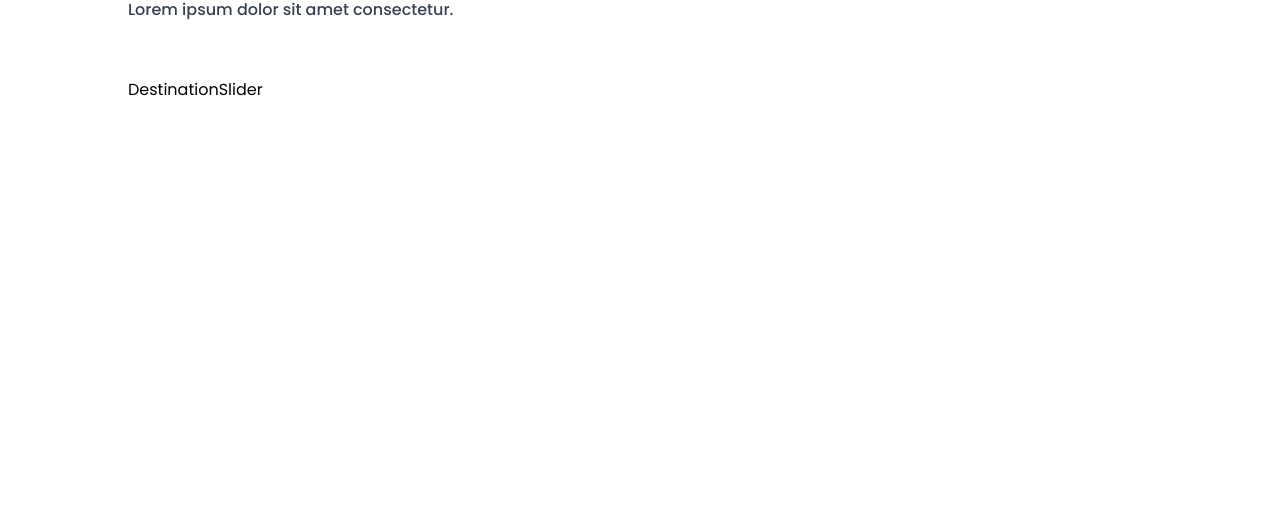
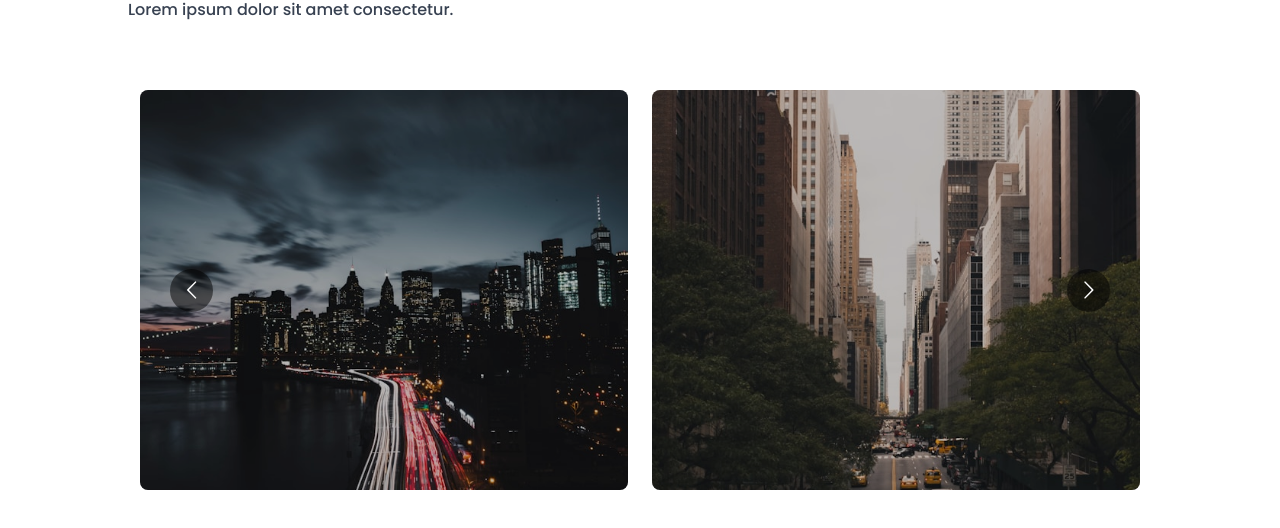
Before and after one commit to denisdiaconu/travista, a Next.js app: page / in a window 1280 px wide. Shown: the part 926-1454 px from the top of the page. Before the commit the page ends 1108 px from the top, so only its background shows below. Built offline with nearby package versions, Linux system fonts and the light colour scheme.

Commit message:
Add slider overlay

```diff
--- a/components/Home/Destination/DestinationSlider.tsx
+++ b/components/Home/Destination/DestinationSlider.tsx
@@ -1,4 +1,7 @@
-import React from 'react'
+'use client';
+import { destinationData } from '@/data/data';
+import Image from 'next/image';
+import React from 'react';
 import Carousel from 'react-multi-carousel';
 import 'react-multi-carousel/lib/styles.css';
 
@@ -6,24 +9,47 @@ const responsive = {
   desktop: {
     breakpoint: { max: 3000, min: 1324 },
     items: 5,
-    slidesToSlide: 1
+    slidesToSlide: 1,
   },
   tablet: {
     breakpoint: { max: 1324, min: 764 },
     items: 2,
-    slidesToSlide: 1
+    slidesToSlide: 1,
   },
   mobile: {
     breakpoint: { max: 764, min: 0 },
     items: 1,
-    slidesToSlide: 1
-  }
+    slidesToSlide: 1,
+  },
 };
 
 const DestinationSlider = () => {
   return (
-    <div>DestinationSlider</div>
-  )
-}
+    <Carousel
+      responsive={responsive}
+      infinite={true}
+      autoPlay={true}
+      autoPlaySpeed={5000}
+      keyBoardControl={true}
+    >
+      {destinationData.map((data) => {
+        return (
+          <div key={data.id} className="m-3">
+            <div className="relative h-[400px]">
+              <div className="bg-black opacity-25 absolute inset-0 rounded-lg"></div>
+              <Image
+                src={data.image}
+                width={500}
+                height={500}
+                alt={data.country}
+                className="h-full w-full object-cover rounded-lg"
+              />
+            </div>
+          </div>
+        );
+      })}
+    </Carousel>
+  );
+};
 
-export default DestinationSlider
+export default DestinationSlider;
```
